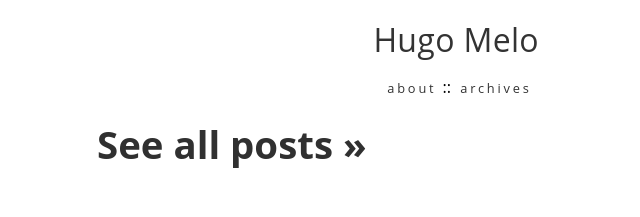
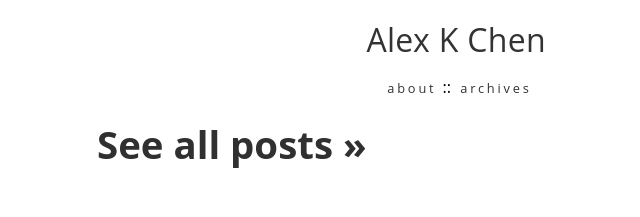
Before and after one commit to InquilineKea/oldgithub, a Jekyll site: the page built from index.md, in a window 1280 px wide. Shown: the top 217 px of the page, without its empty margins (183-823 px from the left). Built offline with Jekyll 4.4.1, drawn with Linux system fonts in a browser that asks for light colours.

Commit message:
change names

```diff
--- a/_config.yml
+++ b/_config.yml
@@ -2,7 +2,7 @@ safe:        false
 port: 4000
 url: http://localhost:4000
 
-name: Hugo Melo
+name: Alex K Chen
 
 source:      .
 destination: ./_site
--- a/_includes/header.html
+++ b/_includes/header.html
@@ -4,7 +4,7 @@
   <meta charset="utf-8">
   <title>{% if page.title %}{{ page.title }} &mdash;{% endif %} {{ site.name }}</title>
   <meta name="description" content="{{ site.description }}">
-  <meta name="author" content="Hugo Melo">
+  <meta name="author" content="Alex K Chen">
 
   <meta name="apple-mobile-web-app-capable" content="yes">
   <meta name="apple-mobile-web-app-status-bar-style" content="black">
```
